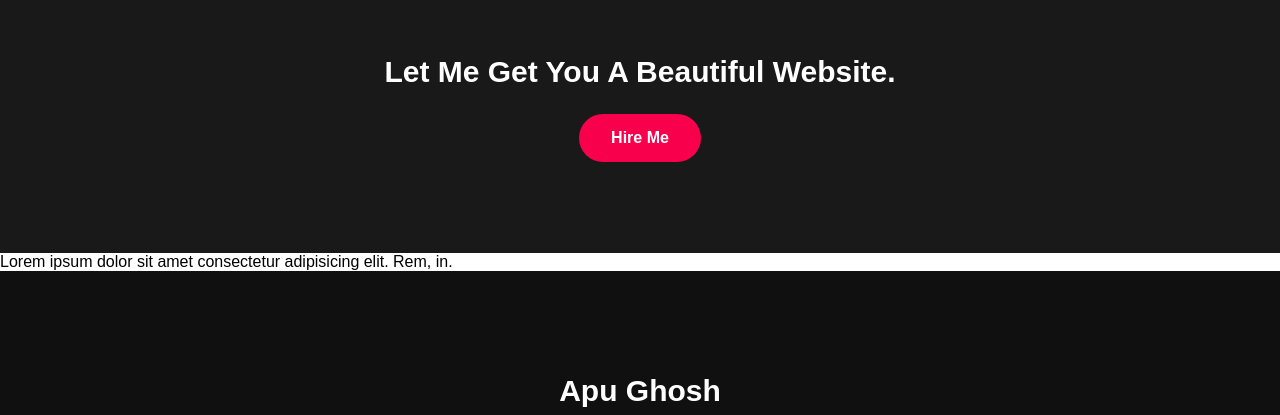
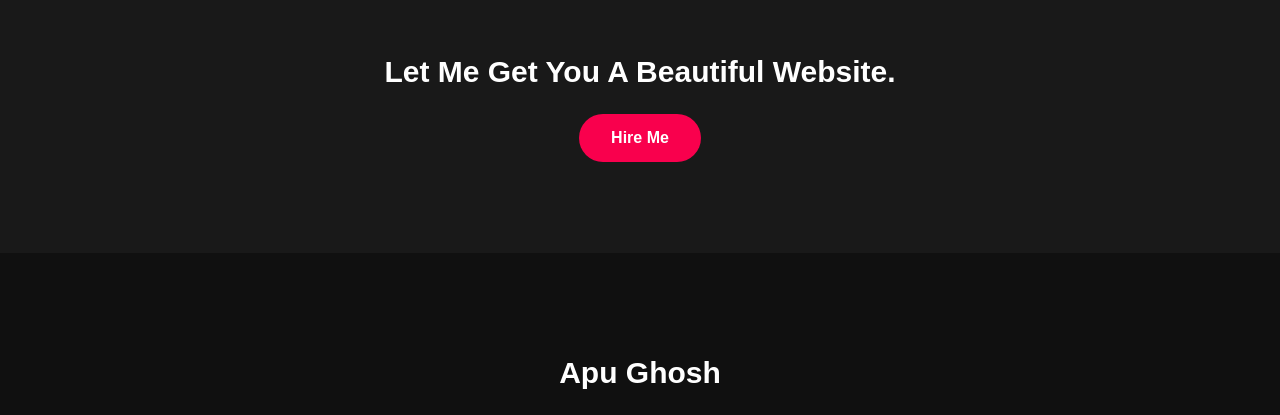
Before and after one commit to apughosh123/portfolio, a plain HTML site: page index.html in a window 1280 px wide. Shown: the part 2226-2641 px from the top of the page. Drawn offline with Linux system fonts and the light colour scheme.

Commit message:
delete paragraph

```diff
--- a/index.html
+++ b/index.html
@@ -95,7 +95,6 @@
         <p>Let Me Get You A Beautiful Website.</p>
         <a class="button-two" href="#">Hire Me</a>
     </div>
-    <p>Lorem ipsum dolor sit amet consectetur adipisicing elit. Rem, in.</p>
 
     <footer>
         <p>Apu Ghosh</p>
```
